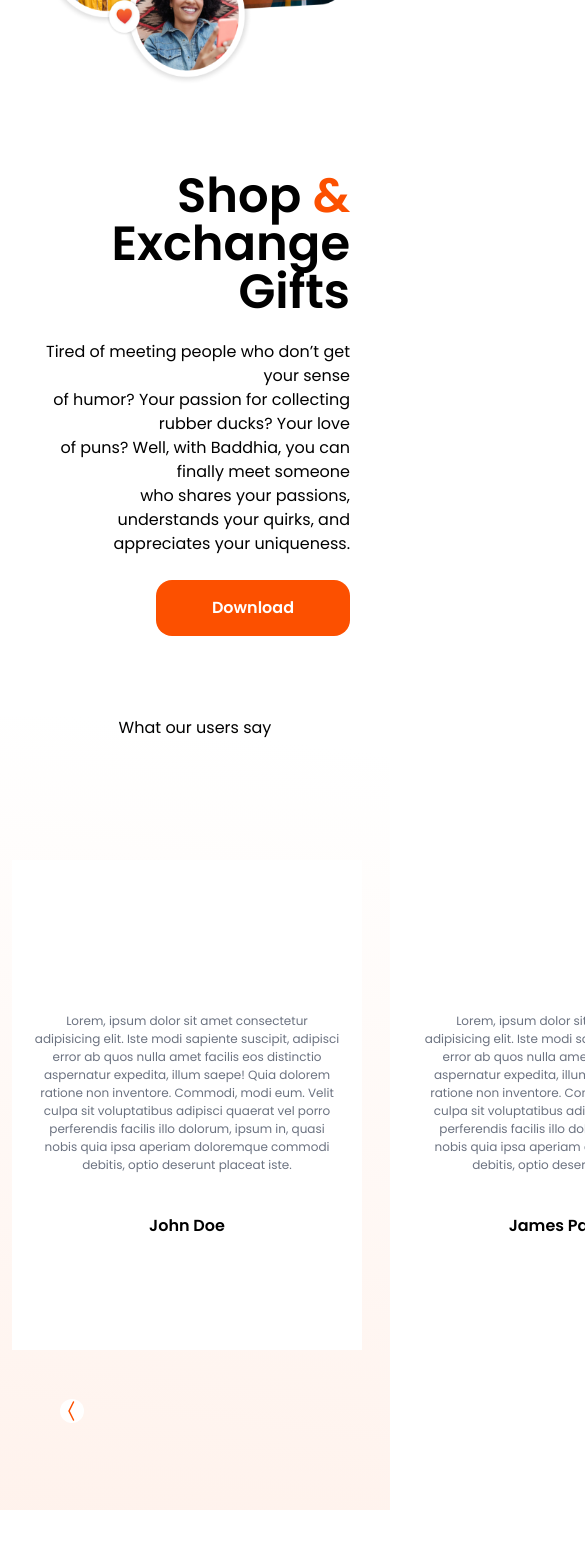
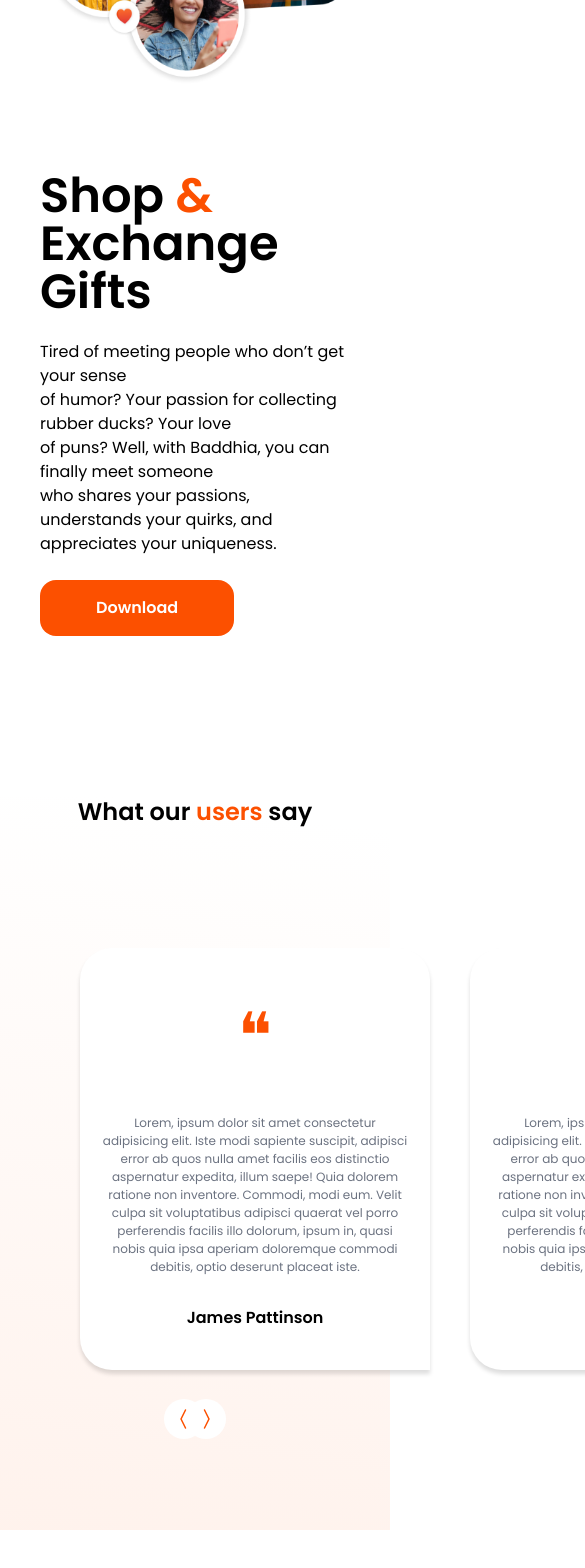
Before and after one commit to Tolutoon/baddhia, a React (Vite) app: page / in a window 390 px wide. Shown: the part 3705-5273 px from the top of the page, 585 px wide, since content can reach past the window. After the commit the page ends 5235 px from the top, so only its background shows below. Built offline with nearby package versions, Linux system fonts and the light colour scheme.

Commit message:
in progress

```diff
--- a/src/components/CardBenefits.jsx
+++ b/src/components/CardBenefits.jsx
@@ -5,7 +5,7 @@ import emojis from '/images/emojis.png';
 
 function CardBenefits() {
   return (
-    <div className="px-10 mb-20">
+    <div className="px-10 mb-40">
       <div className="flex pt-40 items-center flex-col md:flex-row justify-center w-full gap-[44px] md:gap-[144px]">
         <div>
           <img className="h-[363px] w-[323px]" src={connectImage} alt="" />
@@ -69,10 +69,10 @@ function CardBenefits() {
           <img className="h-[400px] w-[323px]" src={connectImage} alt="" />
         </div>
         <div className="flex flex-col gap-[24px]">
-          <h2 className="text-5xl text-right font-semibold">
+          <h2 className="text-5xl xl:text-right text-left font-semibold">
             Shop <span className="text-baddhia-orange">&</span> <br/> Exchange Gifts
           </h2>
-          <p className="text-right m-w-[460px]">
+          <p className="xl:text-right text-left m-w-[460px]">
             Tired of meeting people who don’t get your sense <br /> of humor?
             Your passion for collecting rubber ducks? Your love <br /> of puns?
             Well, with Baddhia, you can finally meet someone <br />
@@ -80,7 +80,7 @@ function CardBenefits() {
             appreciates your uniqueness.
           </p>
           {/* button */}
-          <div className="flex justify-end">
+          <div className="flex xl:justify-end">
             <a href="https://play.google.com/store/apps/details?id=com.baddhia.app">
               <button
                 type="submit"
--- a/src/components/CardSlider.jsx
+++ b/src/components/CardSlider.jsx
@@ -4,15 +4,15 @@ import Data from "../Data";
 
 function CardSlider() {
   return (
-    <div className="h-fit w-full pt-20 relative px-20 my-10 py-20 xl:hidden flex flex-row duration-500">
+    <div className="h-fit w-full pt-20 relative px-5 my-10 py-20 xl:hidden flex flex-row duration-500">
       {Data.map((elem) => {
         const { id, description, name } = elem;
         return (
           <div
-            className="flex flex-col gap-[40px] w-[350px] h-[490px] px-5 mb-10 justify-center mx-5 items-center flex-shrink-0 bg-white"
+            className="card flex flex-col gap-[30px] w-[350px] h-fit py-10 px-5 mb-10 justify-center mx-5 items-center flex-shrink-0 bg-white"
             key={id}
           >
-            <img src="" alt="" />
+            <span className="text-[64px] text-baddhia-orange">❝</span>
             <p className="text-[12px] text-gray-500 text-center">
               {description}
             </p>
@@ -20,11 +20,11 @@ function CardSlider() {
           </div>
         );
       })}
-      <div className="absolute -translate-x-0 translate-y-[-50%] left-[40%] bottom-[5%] text-2xl cursor-pointer rounded-full text-baddhia-orange bg-white">
+      <div className="absolute -translate-x-0 translate-y-[-50%] left-[40%] bottom-[5%] p-2 text-2xl cursor-pointer rounded-full text-baddhia-orange bg-white">
         <BsChevronCompactLeft />
       </div>
-      <div>
-        <BsChevronCompactRight />
+      <div className="absolute -translate-x-0 translate-y-[-50%] p-2 right-[40%] bottom-[5%] text-2xl cursor-pointer rounded-full text-baddhia-orange bg-white">
+        <BsChevronCompactRight/>
       </div>
     </div>
   );
--- a/src/components/Header.jsx
+++ b/src/components/Header.jsx
@@ -25,8 +25,8 @@ function Header() {
               <a href="/support">Support</a>
             </li>
             <li className="text-baddhia-orange text-base">
-              <a href="/">Download App</a>
-            </li>
+                  <a href="https://play.google.com/store/apps/details?id=com.baddhia.app" target="_blank">Download App</a>
+                </li>
           </ul>
           <div className="flex relative">
             {toggleMenu ? <AiOutlineClose fontSize={28}/> : <BiMenuAltRight fontSize={28} className="md:hidden text-baddhia-orange cursor-pointer"/>}
@@ -39,7 +39,7 @@ function Header() {
                   <a href="/support">Support</a>
                 </li>
                 <li className="text-baddhia-orange text-base">
-                  <a href="/">Download App</a>
+                  <a href="https://play.google.com/store/apps/details?id=com.baddhia.app" target="_blank">Download App</a>
                 </li>
               </ul>
             )}
--- a/src/components/Testimonials.jsx
+++ b/src/components/Testimonials.jsx
@@ -5,18 +5,18 @@ import CardSlider from "./CardSlider";
 
 function Testimonials () {
   return (
-    <section className="testimonal-backDrop">
-      <div className="flex flex-col justify-center w-full items-center">
-        <h2>What our users say</h2>
-    <div className="justify-center relative xl:flex flex-col h-fit md:flex-row my-10 p-10 hidden">
+    <section className="testimonal-backDrop px-10">
+      <div className="flex flex-col justify-center w-full xl:items-center">
+        <h2 className="xl:text-3xl text-2xl font-semibold mx-auto xl:mb-20">What our <span className="text-baddhia-orange">users</span> say</h2>
+    <div className="justify-center relative xl:flex flex-col h-fit md:flex-row p-10 hidden">
       {Data.map((elem) => {
         const { id, description, name } = elem;
         return (
           <div
-            className="flex flex-col gap-[40px] w-[350px] h-[490px] px-5 mb-10 justify-center mx-5 items-center flex-shrink-0 bg-white"
+            className="card flex flex-col gap-[32px] w-[350px] h-fit py-10 px-5 mb-10 justify-center mx-5 items-center flex-shrink-0 bg-white"
             key={id}
           >
-            <img src="" alt="" />
+            <span className="text-[64px] text-baddhia-orange">❝</span>
             <p className="text-[12px] text-gray-500 text-center">{description}</p>
             <h3 className="font-semibold">{name}</h3>
           </div>
--- a/src/index.css
+++ b/src/index.css
@@ -27,6 +27,11 @@ html {
     background-position-y: center;
 }
 
+.card{
+    border-radius: 32px 32px 0px 32px;
+    box-shadow: 0px 4px 4px 0px rgba(0, 0, 0, 0.133);
+}
+
 .testimonal-backDrop{
     background: linear-gradient(7deg, rgba(255, 204, 180, 0.559) -120.8%, rgba(255, 255, 255, 0.90) 95.52%);
 }
--- a/src/pages/Home.jsx
+++ b/src/pages/Home.jsx
@@ -15,7 +15,6 @@ function Home() {
         <FindMatch />
         <CardBenefits />
         <Testimonials />
-        <div className='h-[2000px]'></div>
     </main>
   )
 }
```
